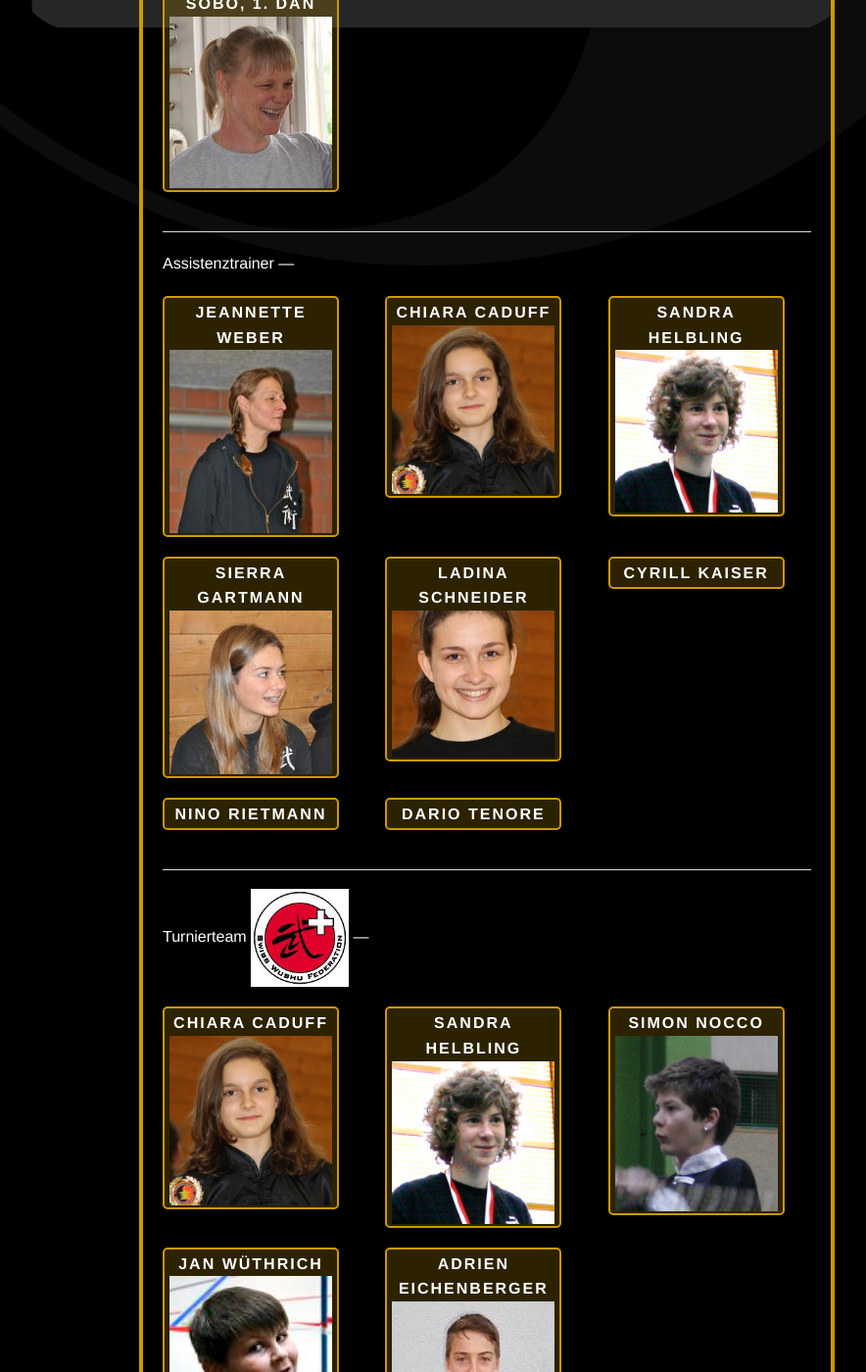
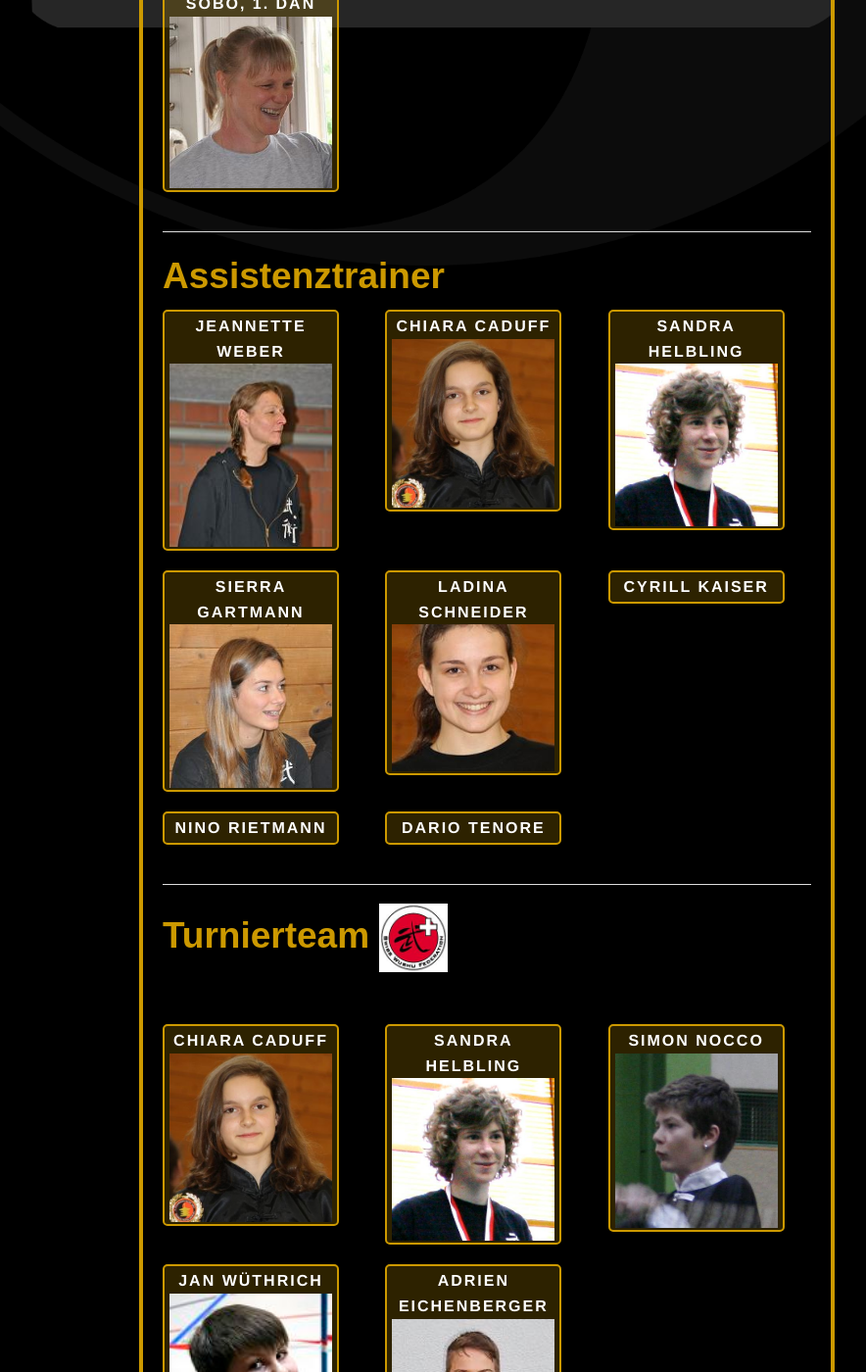
Before and after one commit to wu-shu/wu-shu.github.io, a Jekyll site: the page built from lehrer-turnierteam/index.md, in a window 1280 px wide and 1400 px high, scrolled down 712 px. Shown: the whole window at 98% size, without its empty margins (273-1157 px from the left). Built offline with Jekyll 4.4.1, drawn with Linux system fonts in a browser that asks for light colours; some web fonts are replaced; Markdown is read by kramdown in place of the engine named in the settings; comment, search, counter and statistics services are not loaded.

Commit message:
link zu turnierseite fixed

```diff
--- a/lehrer-turnierteam/index.md
+++ b/lehrer-turnierteam/index.md
@@ -3,8 +3,7 @@
 title: Lehrer / Turnierteam
 ---
 
-Lehrer
----
+##Lehrer
 
 <ul class="small-block-grid-1 medium-block-grid-2 large-block-grid-3">
 <li><a href="/chris-ritter-2/" class="button-contact-place" title="Master Chris Ritter">Chris Ritter, 7. Dan<img src="/images/cr.jpg" width="320" height="240" alt="Chris Ritter"></a></li>
@@ -13,9 +12,8 @@
 <li><a href="/michaela-sobo/" class="button-contact-place" title="Michaela Sobo">Michaela Sobo, 1. Dan<img src="/images/michaela-sobo.jpg" width="320" height="240" alt="Michaela Sobosczyk"></a></li>
 </ul>
 
----
-Assistenztrainer
----
+- - -
+##Assistenztrainer
 
 <ul class="small-block-grid-1 medium-block-grid-2 large-block-grid-3">
 <li><a href="/jeannette-weber/" class="button-contact-place" title="Jeannette Weber">Jeannette Weber<img src="/images/jeannette-weber.jpg" width="320" height="240" alt="Jeannette Weber"></a></li>
@@ -29,9 +27,9 @@
 </ul>
 
 
----
-Turnierteam <img href="http://www.swisswushu.ch/" class="button-contact-place" src="/images/swisswushu.jpg" alt="Swisswushu" width="100px">
----
+- - -
+##Turnierteam <a href="http://www.swisswushu.ch/"><img src="/images/swisswushu.jpg" alt="Swisswushu" width="70px"></a>
+
 <br>
 <ul class="small-block-grid-1 medium-block-grid-2 large-block-grid-3">
 <li><a href="/chiara-caduff/" class="button-contact-place" title="Chiara Caduff">Chiara Caduff<img src="/images/chiara-caduff.jpg" width="320" height="240" alt="Chiara Caduff"></a></li>
```
